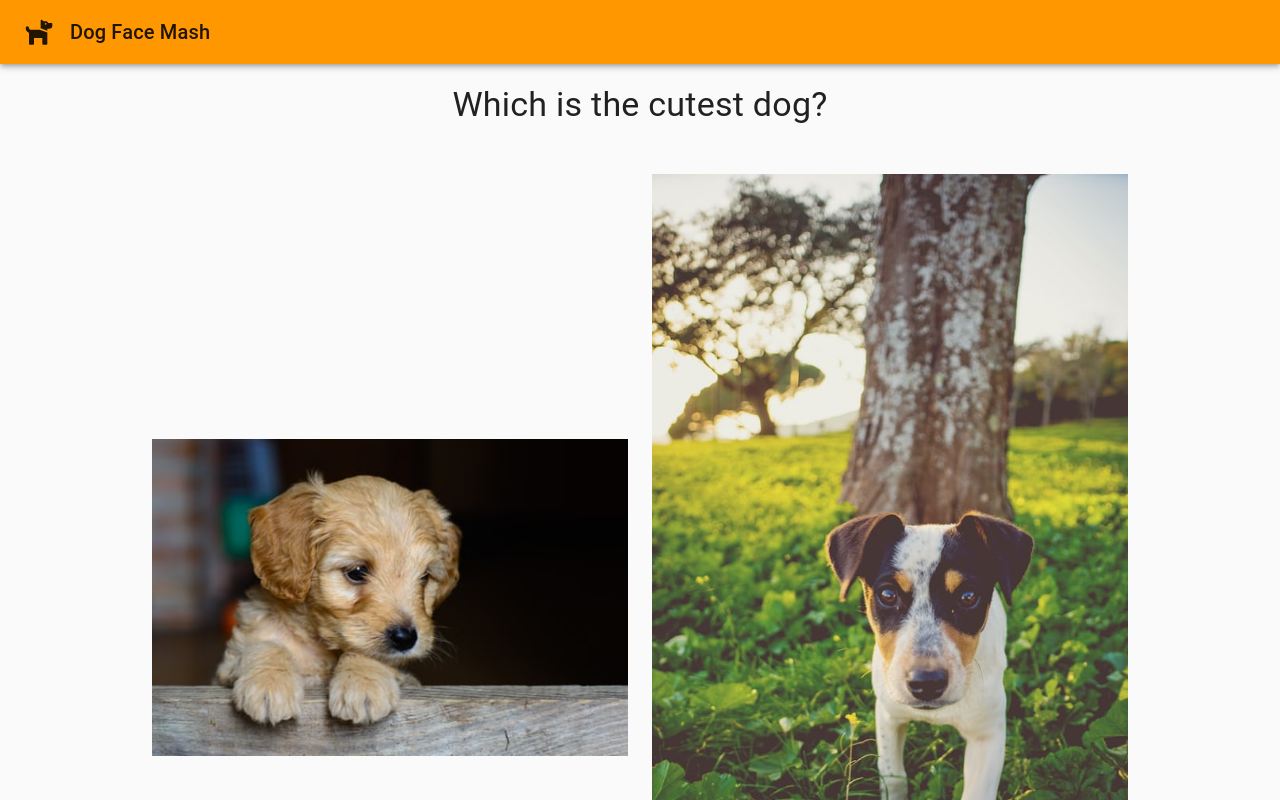
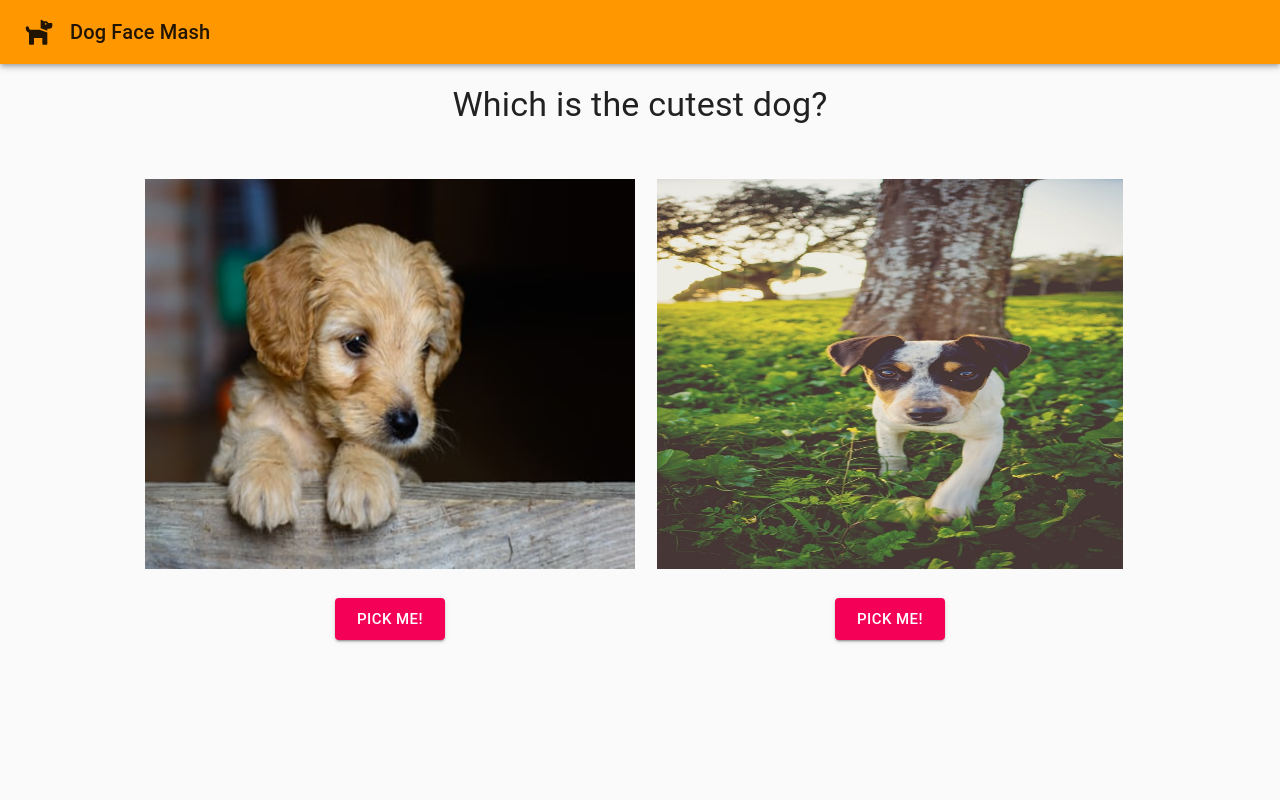
Before and after one commit to Daneika/DogFaceMash, a React (Create React App) app: page /game in a window 1280 px wide. Shown: the top 800 px of the page. Built offline with nearby package versions, Linux system fonts and the light colour scheme.

Commit message:
Resize dog images for comparing

```diff
--- a/src/components/compare-dogs/CompareDogs.js
+++ b/src/components/compare-dogs/CompareDogs.js
@@ -9,17 +9,16 @@ const useStyles = makeStyles((theme) => ({
     justifyContent: "center",
     alignItems: "center",
   },
-  grid: {
-    maxWidth: 1000,
-  },
   dogImage: {
-    width: "100%",
+    width: 500,
+    height: 400,
+    backgroundSize: "cover",
+    padding: 5,
   },
 }));
 
 export default function CompareDogs({ dogIndex1, dogIndex2, onNext }) {
   const classes = useStyles();
-
   return (
     <>
       <Grid className={classes.container} item xs={6}>
--- a/src/components/winner-page/WinnerPage.js
+++ b/src/components/winner-page/WinnerPage.js
@@ -16,7 +16,11 @@ const useStyles = makeStyles((theme) => ({
     display: "flex",
     alignItems: "center",
     justifyContent: "center",
-
+  },
+  dogImage: {
+    width: 700,
+    height: 550,
+    backgroundSize: "cover",
   },
 }));
 
@@ -41,12 +45,13 @@ function WinnerPage() {
         </Grid>
         <Grid item className={classes.item} xs={12}>
           <img
+            className={classes.dogImage}
             src={process.env.PUBLIC_URL + `/images/Dog${winner}.jpg`}
             alt="Dog"
           />
         </Grid>
         <Grid item className={classes.item} xs={12}>
-          <PlayAgain/>
+          <PlayAgain />
         </Grid>
       </Grid>
     </div>
```
